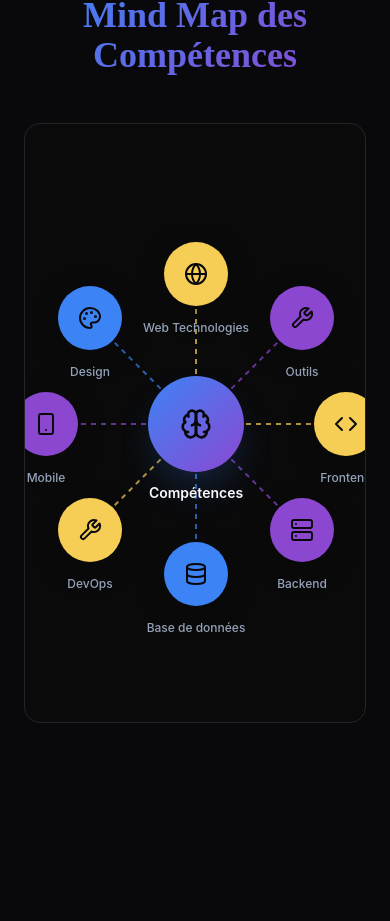
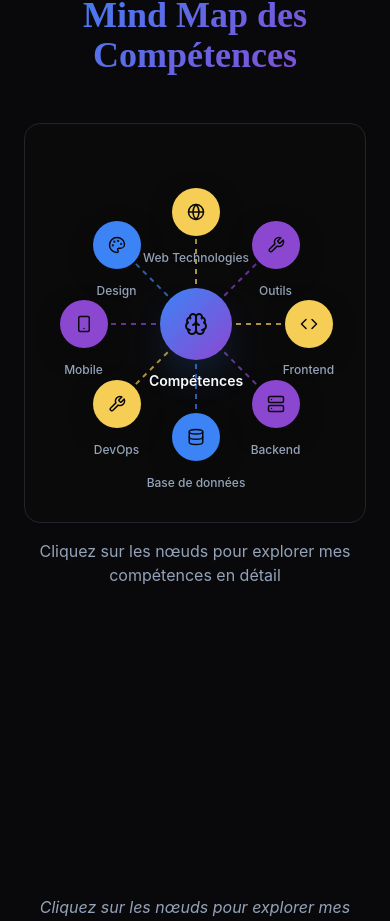
Before and after one commit to SandrinePichla/mon-portfolio, a React (Vite) app: page / in a window 390 px wide. Shown: the part 2156-3077 px from the top of the page. Built offline with nearby package versions, Linux system fonts and the light colour scheme; the HTML template or start-up script is replaced by a standard one.

Commit message:
optimisation mind map

```diff
--- a/src/components/SkillsMindMap.tsx
+++ b/src/components/SkillsMindMap.tsx
@@ -5,20 +5,32 @@ const SkillsMindMap = () => {
   const [selectedNode, setSelectedNode] = useState<string | null>(null);
   const containerRef = useRef<HTMLDivElement | null>(null);
 
-  // Centre calculé dynamiquement
-  const [center, setCenter] = useState({ x: 0, y: 0 });
+  // Centre + facteur d’échelle
+  const [center, setCenter] = useState({ x: 0, y: 0, scale: 1 });
 
   useEffect(() => {
     const updateCenter = () => {
   if (containerRef.current) {
     const rect = containerRef.current.getBoundingClientRect();
+
+    let scale = 1;
+
+    if (window.innerWidth < 1024) {
+      // Si on est en dessous du breakpoint "lg"
+      scale = rect.width / 800;
+
+      // Limites
+      if (scale > 1) scale = 1;
+      if (scale < 0.75) scale = 0.75;
+    }
+
     setCenter({
       x: rect.width / 2,
       y: rect.height / 2,
+      scale: scale
     });
   }
 };
-
     updateCenter();
     window.addEventListener("resize", updateCenter);
 
@@ -32,119 +44,14 @@ const SkillsMindMap = () => {
       color: "primary"
     },
     branches: [
-      {
-        id: "frontend",
-        title: "Frontend",
-        icon: Code,
-        color: "accent",
-        position: { x: 300, y: 0 },
-        skills: [
-          { name: "React", level: 95, experience: "5+ ans" },
-          { name: "TypeScript", level: 90, experience: "4+ ans" },
-          { name: "Next.js", level: 85, experience: "3+ ans" },
-          { name: "Vue.js", level: 80, experience: "2+ ans" },
-          { name: "Tailwind CSS", level: 95, experience: "4+ ans" },
-          { name: "SCSS", level: 90, experience: "5+ ans" },
-          { name: "Framer Motion", level: 75, experience: "2+ ans" }
-        ]
-      },
-      {
-        id: "backend",
-        title: "Backend",
-        icon: Server,
-        color: "secondary",
-        position: { x: 212, y: 212 },
-        skills: [
-          { name: "Node.js", level: 90, experience: "4+ ans" },
-          { name: "Express", level: 85, experience: "3+ ans" },
-          { name: "Python", level: 80, experience: "3+ ans" },
-          { name: "Django", level: 75, experience: "2+ ans" },
-          { name: "PostgreSQL", level: 85, experience: "4+ ans" },
-          { name: "MongoDB", level: 80, experience: "3+ ans" },
-          { name: "Redis", level: 70, experience: "2+ ans" }
-        ]
-      },
-      {
-        id: "database",
-        title: "Base de données",
-        icon: Database,
-        color: "primary",
-        position: { x: 0, y: 300 },
-        skills: [
-          { name: "SQL", level: 90, experience: "5+ ans" },
-          { name: "NoSQL", level: 85, experience: "3+ ans" },
-          { name: "Prisma", level: 80, experience: "2+ ans" },
-          { name: "Supabase", level: 85, experience: "2+ ans" }
-        ]
-      },
-      {
-        id: "devops",
-        title: "DevOps",
-        icon: Wrench,
-        color: "accent",
-        position: { x: -212, y: 212 },
-        skills: [
-          { name: "Docker", level: 85, experience: "3+ ans" },
-          { name: "AWS", level: 80, experience: "3+ ans" },
-          { name: "Git", level: 95, experience: "6+ ans" },
-          { name: "CI/CD", level: 75, experience: "2+ ans" },
-          { name: "Webpack", level: 80, experience: "4+ ans" },
-          { name: "Vite", level: 90, experience: "3+ ans" }
-        ]
-      },
-      {
-        id: "mobile",
-        title: "Mobile",
-        icon: Smartphone,
-        color: "secondary",
-        position: { x: -300, y: 0 },
-        skills: [
-          { name: "React Native", level: 85, experience: "3+ ans" },
-          { name: "Expo", level: 80, experience: "2+ ans" },
-          { name: "Flutter", level: 70, experience: "1+ an" }
-        ]
-      },
-      {
-        id: "design",
-        title: "Design",
-        icon: Palette,
-        color: "primary",
-        position: { x: -212, y: -212 },
-        skills: [
-          { name: "Figma", level: 90, experience: "4+ ans" },
-          { name: "Adobe XD", level: 85, experience: "3+ ans" },
-          { name: "Photoshop", level: 80, experience: "5+ ans" },
-          { name: "UI/UX", level: 85, experience: "4+ ans" },
-          { name: "Design System", level: 90, experience: "3+ ans" }
-        ]
-      },
-      {
-        id: "web",
-        title: "Web Technologies",
-        icon: Globe,
-        color: "accent",
-        position: { x: 0, y: -300 },
-        skills: [
-          { name: "HTML5", level: 95, experience: "6+ ans" },
-          { name: "CSS3", level: 95, experience: "6+ ans" },
-          { name: "JavaScript", level: 95, experience: "6+ ans" },
-          { name: "WebGL", level: 70, experience: "1+ an" },
-          { name: "PWA", level: 80, experience: "2+ ans" }
-        ]
-      },
-      {
-        id: "tools",
-        title: "Outils",
-        icon: Wrench,
-        color: "secondary",
-        position: { x: 212, y: -212 },
-        skills: [
-          { name: "VSCode", level: 95, experience: "5+ ans" },
-          { name: "Jest", level: 85, experience: "3+ ans" },
-          { name: "Postman", level: 90, experience: "4+ ans" },
-          { name: "Jira", level: 80, experience: "3+ ans" }
-        ]
-      }
+      { id: "frontend", title: "Frontend", icon: Code, color: "accent", position: { x: 300, y: 0 }, skills: [ { name: "React", level: 95, experience: "5+ ans" } ] },
+      { id: "backend", title: "Backend", icon: Server, color: "secondary", position: { x: 212, y: 212 }, skills: [ { name: "Node.js", level: 90, experience: "4+ ans" } ] },
+      { id: "database", title: "Base de données", icon: Database, color: "primary", position: { x: 0, y: 300 }, skills: [ { name: "SQL", level: 90, experience: "5+ ans" } ] },
+      { id: "devops", title: "DevOps", icon: Wrench, color: "accent", position: { x: -212, y: 212 }, skills: [ { name: "Docker", level: 85, experience: "3+ ans" } ] },
+      { id: "mobile", title: "Mobile", icon: Smartphone, color: "secondary", position: { x: -300, y: 0 }, skills: [ { name: "React Native", level: 85, experience: "3+ ans" } ] },
+      { id: "design", title: "Design", icon: Palette, color: "primary", position: { x: -212, y: -212 }, skills: [ { name: "Figma", level: 90, experience: "4+ ans" } ] },
+      { id: "web", title: "Web Technologies", icon: Globe, color: "accent", position: { x: 0, y: -300 }, skills: [ { name: "HTML5", level: 95, experience: "6+ ans" } ] },
+      { id: "tools", title: "Outils", icon: Wrench, color: "secondary", position: { x: 212, y: -212 }, skills: [ { name: "VSCode", level: 95, experience: "5+ ans" } ] }
     ]
   };
 
@@ -155,14 +62,13 @@ const SkillsMindMap = () => {
           Mind Map des Compétences
         </h2>
 
-        {/* Layout en 2 colonnes */}
         <div className="grid grid-cols-1 lg:grid-cols-2 gap-8">
 
           {/* Colonne gauche : mind map */}
           <div>
             <div
               ref={containerRef}
-              className="relative w-full h-[600px] bg-muted/5 rounded-2xl border border-border overflow-hidden"
+              className="relative w-full h-[400px] sm:h-[500px] lg:h-[600px] bg-muted/5 rounded-2xl border border-border overflow-hidden"
             >
               {/* Lignes */}
               <svg className="absolute inset-0 w-full h-full pointer-events-none" style={{ zIndex: 1 }}>
@@ -171,8 +77,8 @@ const SkillsMindMap = () => {
                     key={branch.id}
                     x1={center.x}
                     y1={center.y}
-                    x2={center.x + branch.position.x / 2}
-                    y2={center.y + branch.position.y / 2}
+                    x2={center.x + (branch.position.x / 2) * center.scale}
+                    y2={center.y + (branch.position.y / 2) * center.scale}
                     stroke={`hsl(var(--${branch.color}))`}
                     strokeWidth="2"
                     strokeDasharray={selectedNode === branch.id ? "0" : "5,5"}
@@ -187,8 +93,15 @@ const SkillsMindMap = () => {
                 className="absolute transform -translate-x-1/2 -translate-y-1/2 z-10"
                 style={{ left: center.x, top: center.y }}
               >
-                <div className="w-24 h-24 bg-gradient-primary rounded-full flex items-center justify-center shadow-elegant cursor-pointer hover:scale-110 transition-all duration-300">
-                  <skillsData.center.icon size={32} className="text-primary-foreground" />
+                <div
+                  className="rounded-full flex items-center justify-center shadow-elegant cursor-pointer hover:scale-110 transition-all duration-300"
+                  style={{
+                    width: `${96 * center.scale}px`,
+                    height: `${96 * center.scale}px`,
+                    background: "var(--gradient-primary)"
+                  }}
+                >
+                  <skillsData.center.icon size={32 * center.scale} className="text-primary-foreground" />
                 </div>
                 <div className="absolute top-full mt-2 left-1/2 transform -translate-x-1/2 whitespace-nowrap">
                   <span className="text-sm font-semibold text-foreground">{skillsData.center.title}</span>
@@ -203,15 +116,17 @@ const SkillsMindMap = () => {
                     key={branch.id}
                     className="absolute transform -translate-x-1/2 -translate-y-1/2 z-10"
                     style={{
-                      left: center.x + branch.position.x / 2,
-                      top: center.y + branch.position.y / 2
+                      left: center.x + (branch.position.x / 2) * center.scale,
+                      top: center.y + (branch.position.y / 2) * center.scale
                     }}
                   >
                     <div
-                      className={`w-16 h-16 rounded-full flex items-center justify-center shadow-card cursor-pointer hover:scale-110 transition-all duration-300 ${
+                      className={`rounded-full flex items-center justify-center shadow-card cursor-pointer hover:scale-110 transition-all duration-300 ${
                         selectedNode === branch.id ? "ring-4 ring-primary shadow-elegant" : ""
                       }`}
                       style={{
+                        width: `${64 * center.scale}px`,
+                        height: `${64 * center.scale}px`,
                         backgroundColor: `hsl(var(--${branch.color}))`,
                         opacity: selectedNode && selectedNode !== branch.id ? 0.5 : 1
                       }}
@@ -219,7 +134,7 @@ const SkillsMindMap = () => {
                         setSelectedNode(selectedNode === branch.id ? null : branch.id)
                       }
                     >
-                      <IconComponent size={24} className="text-background" />
+                      <IconComponent size={24 * center.scale} className="text-background" />
                     </div>
                     <div className="absolute top-full mt-2 left-1/2 transform -translate-x-1/2 whitespace-nowrap">
                       <span className="text-xs font-medium text-muted-foreground">{branch.title}</span>
@@ -228,9 +143,15 @@ const SkillsMindMap = () => {
                 );
               })}
             </div>
+
+            <div className="mt-4 text-center lg:text-left">
+              <p className="text-muted-foreground">
+                Cliquez sur les nœuds pour explorer mes compétences en détail
+              </p>
+            </div>
           </div>
 
-          {/* Colonne droite : panneau de détails */}
+          {/* Colonne droite : panneau détail */}
           <div className="flex items-center justify-center h-[600px]">
             {selectedNode ? (
               <div className="card-elegant p-6 w-full">
```
Lines whose indentation alone changed are shown as unchanged.
